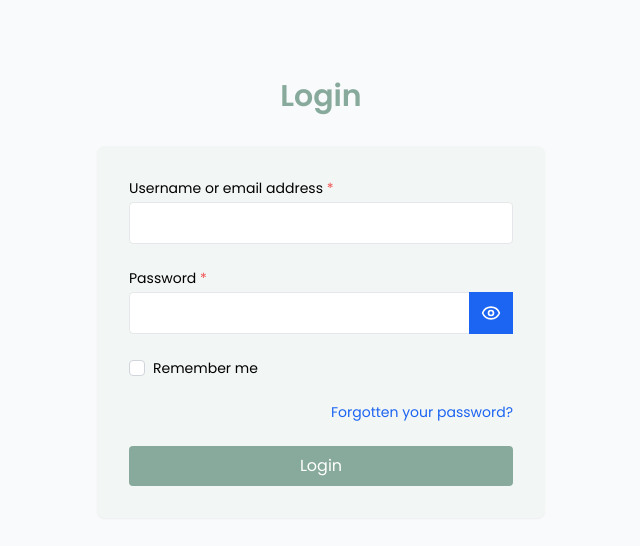
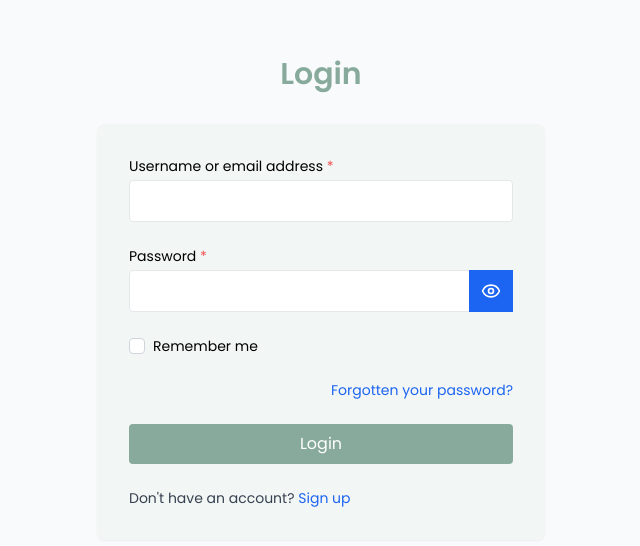
Before and after one commit to muhammadzabbarhnhtechsolutions/immigration-v3, a Next.js app: page /login in a window 1280 px wide. Shown: the part 102-648 px from the top of the page, without its empty margins (319-959 px from the left). Built offline with nearby package versions, Linux system fonts and the light colour scheme.

Commit message:
done all changes

```diff
--- a/src/app/(auth)/login/page.jsx
+++ b/src/app/(auth)/login/page.jsx
@@ -106,6 +106,12 @@ export default function MainComponent() {
   {loader ? "Loading..." : "Login"}
 </button>
 
+<div className="mt-2 text-sm text-gray-700">
+  Don't have an account?{" "}
+  <Link href="/signup" className="text-blue-600 hover:underline">
+    Sign up
+  </Link>
+</div>
 
 
 
--- a/src/app/(main)/article/[id]/page.jsx
+++ b/src/app/(main)/article/[id]/page.jsx
@@ -3,19 +3,19 @@
 import Image from "next/image";
 import { useEffect, useState } from "react";
 import { useParams } from "next/navigation";
-import axiosInstance from "../../../../api/axiosInstance" // Adjust path as needed
+import axiosInstance from "../../../../api/axiosInstance";
 
 const Page = () => {
   const [article, setArticle] = useState(null);
   const params = useParams();
-console.log(article, "article");
+
   useEffect(() => {
     const getArticle = async () => {
       try {
         const res = await axiosInstance.get(
           `/user/blog/article/blog_detail/?blog_id=${params.id}`
         );
-        setArticle(res?.data?.data);
+        setArticle(res?.data?.data?.[0]); // Correctly extracting the article
       } catch (error) {
         console.error("Error fetching article:", error);
       }
@@ -45,6 +45,9 @@ console.log(article, "article");
           <h3 className="text-2xl font-bold text-[#333] mb-2">{article.title}</h3>
           <p className="text-gray-700 text-lg leading-relaxed mb-6">{article.heading}</p>
 
+          {/* Optional Description */}
+          <p className="text-gray-600 text-base mb-6">{article.description}</p>
+
           {/* Static Quote */}
           <blockquote className="border-l-4 border-purple-500 pl-4 italic text-gray-600 text-base mb-6">
             "People worry that computers will get too smart and take over the world,
--- a/src/components/Pricing/IndividualUser.jsx
+++ b/src/components/Pricing/IndividualUser.jsx
@@ -50,7 +50,7 @@ export default function IndividualUsers() {
   const router = useRouter();
 useEffect(() => {
   const userToken = localStorage.getItem("user");
-    console.log(userToken);
+console.log(userToken)
   if (!userToken || userToken === "undefined") {
     router.push("/login"); // Redirect to login if token is not found
   } else {
@@ -103,6 +103,7 @@ export default function IndividualUsers() {
     toast.error("Failed to process payment. Try again.");
   }
 };
+
 
   if (loading) {
     return (
--- a/src/components/layout/Navbar.jsx
+++ b/src/components/layout/Navbar.jsx
@@ -27,6 +27,17 @@ export default function Navbar() {
   const [userData, setUserData] = useState();
   const [profile, setProfile] = useState();
   const [resources, setResources] = useState([]);
+  //   const [token, setToken] = useState(null);
+  // const router = useRouter();
+  // useEffect(() => {
+  //   const userToken = localStorage.getItem("user");
+  //   console.log(userToken);
+  //   if (!userToken || userToken === "undefined") {
+  //     router.push("/login"); // Redirect to login if token is not found
+  //   } else {
+  //     setToken(userToken); // Set token if exists
+  //   }
+  // }, []);
   useEffect(() => {
     const token = localStorage.getItem("access_token");
     if (token) {
@@ -199,14 +210,14 @@ export default function Navbar() {
               Our Products
             </Link>
             {/* {isLoggedIn && !userData?.is_active && ( */}
-            {!token && (
+            {/* {!token && ( */}
               <Link
                 className="hover:text-black focus:text-black"
                 href="/pricing"
               >
                 Pricing
               </Link>
-            )}
+            {/* )} */}
             {/* )} */}
             <Link
               className="hover:text-black focus:text-black"
```
Lines whose indentation alone changed are shown as unchanged.
